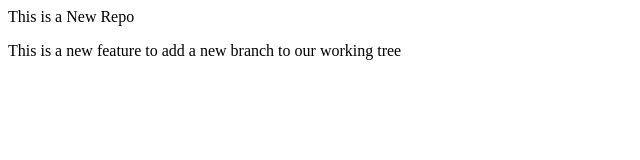
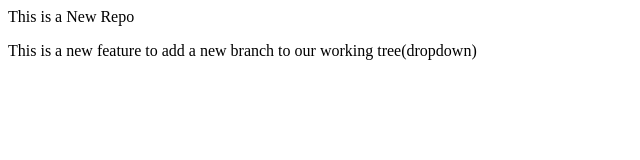
Before and after one commit to nandrahul2321/localrepo, a plain HTML site: page index.html in a window 1280 px wide. Shown: the full height of the page, 0-640 px from the left. Drawn offline with Linux system fonts and the light colour scheme.

Commit message:
Add dropdownn

```diff
--- a/index.html
+++ b/index.html
@@ -1,2 +1,2 @@
 <p>This is a New Repo</p>
-<p>This is a new feature to add a new branch to our working tree</p>
+<p>This is a new feature to add a new branch to our working tree(dropdown)</p>
```
